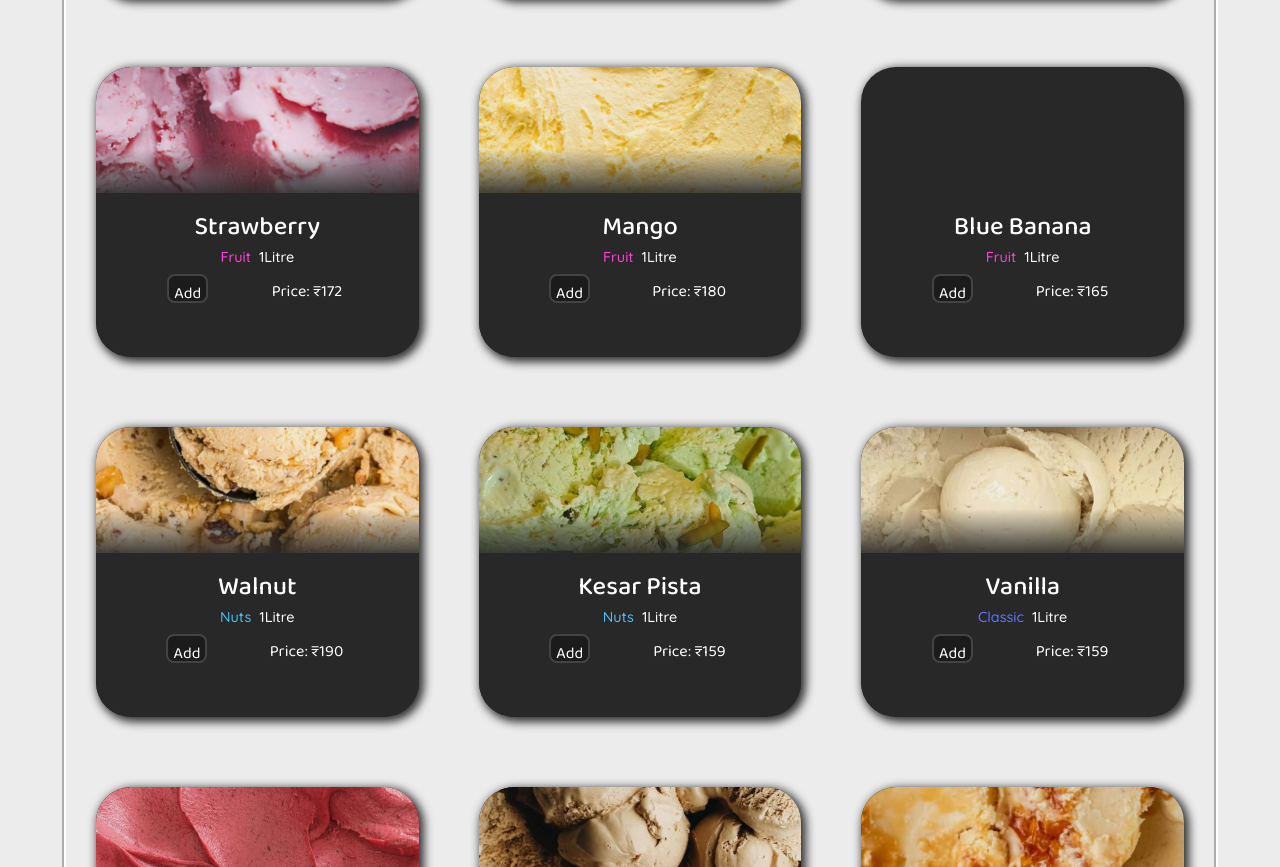
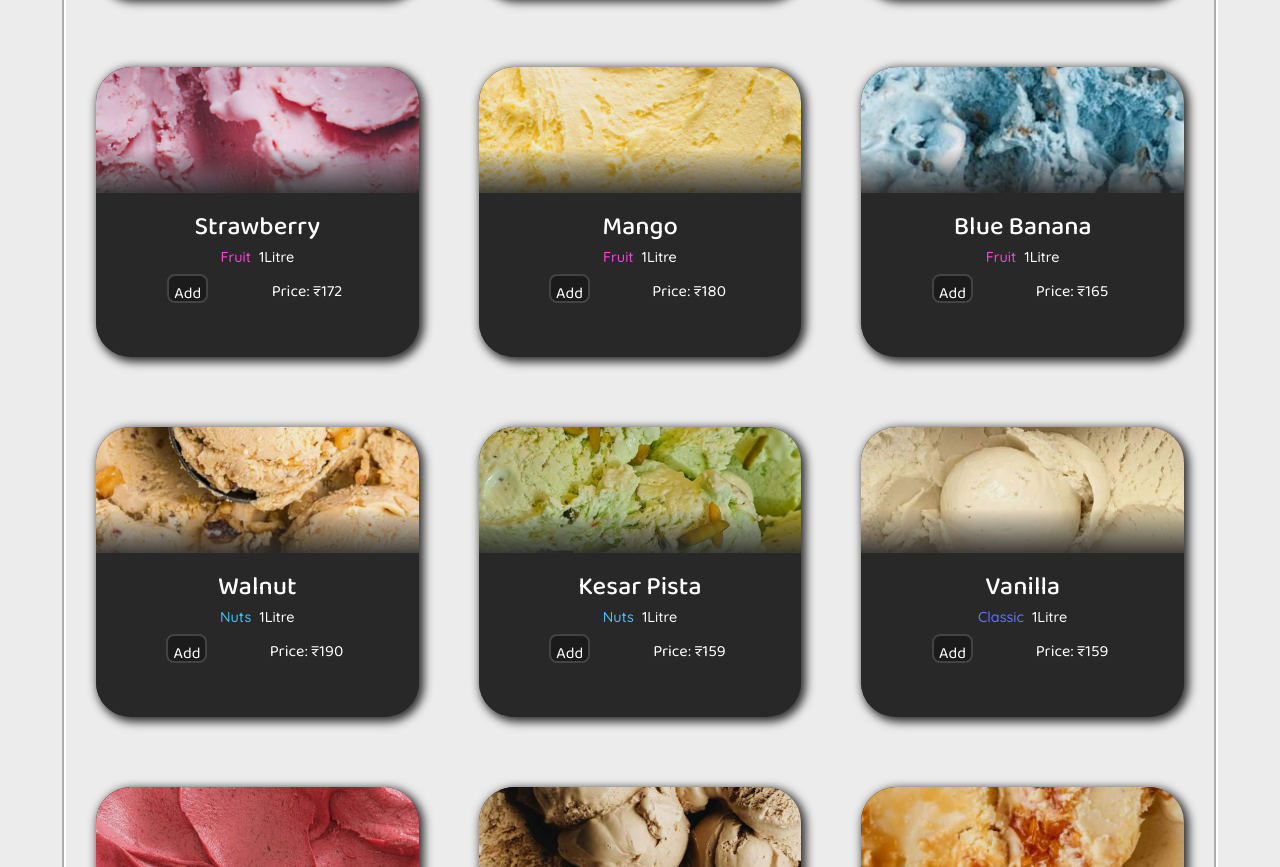
Before and after one commit to stimpy3/IceCream, a plain HTML site: page index.html in a window 1280 px wide. Shown: the part 1321-2188 px from the top of the page. Drawn offline with nearby package versions, Linux system fonts and the light colour scheme; a web font is replaced by a local one.

Commit message:
Update xc.css

```diff
--- a/xc.css
+++ b/xc.css
@@ -390,7 +390,7 @@ html::-webkit-scrollbar {
     background-image: url("mango.png");
 }
 #img9{
-    background-image: url("blueBan.png");
+    background-image: url("BluBan.png");
 }
 #img10{
     background-image: url("walnut.png");
```
